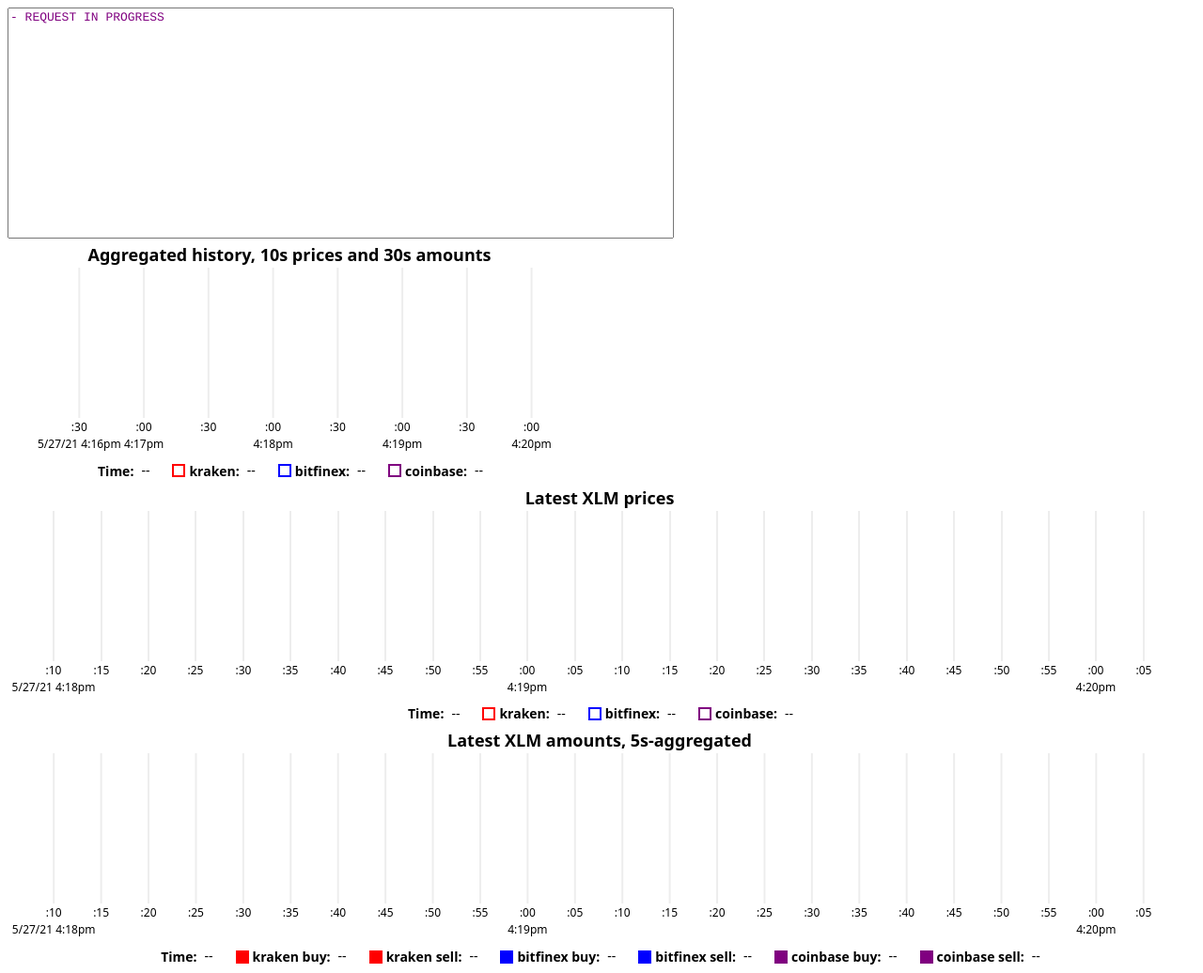
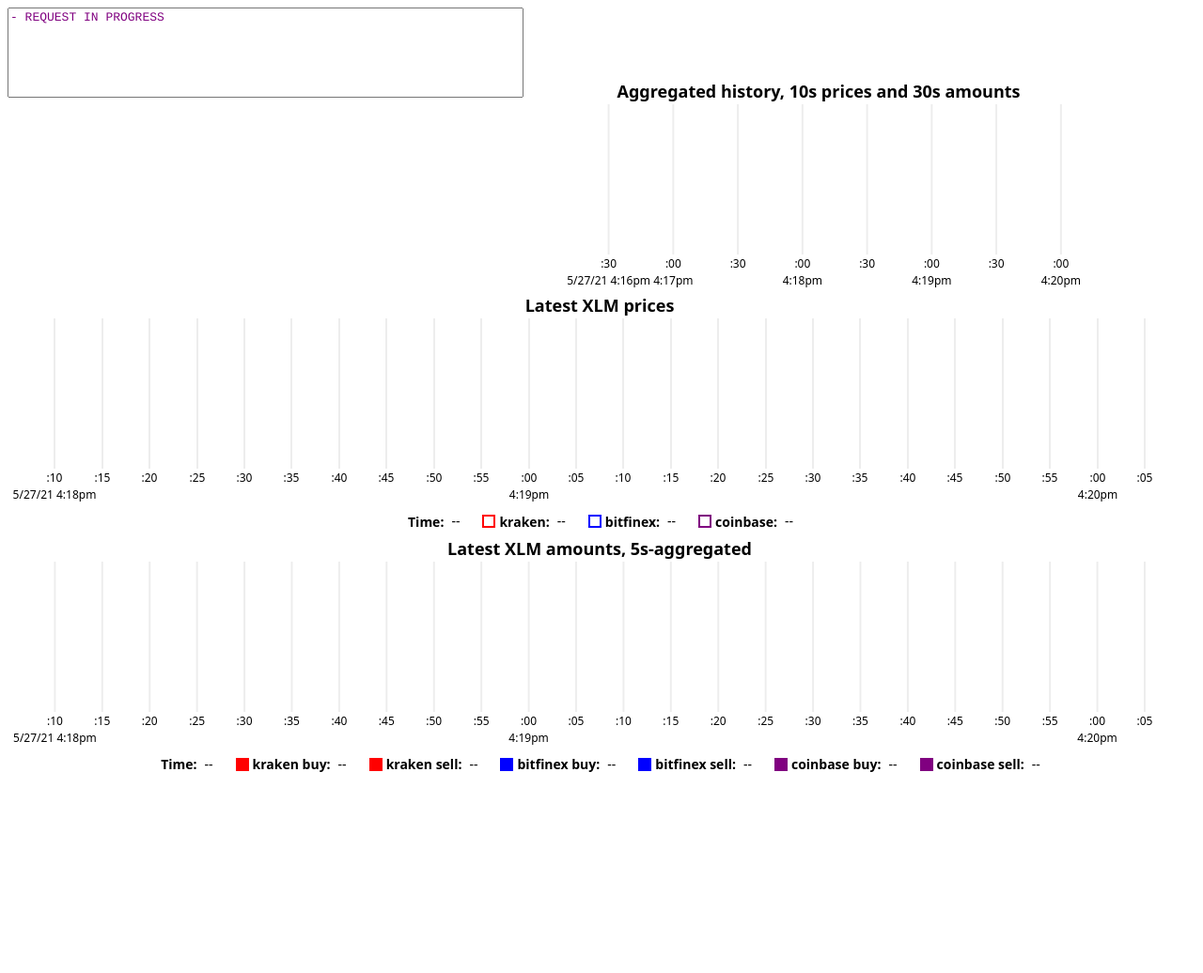
Before and after one commit to amissine/pmc, a plain HTML site: page sandbox.html in a window 1280 px wide. Shown: the whole page at 94% size. After the commit the page ends 837 px from the top, so only its background shows below. Drawn offline with Linux system fonts and the light colour scheme; no server answers.

Commit message:
Add opts3.js

```diff
--- /dev/null
+++ b/opts3.js
@@ -0,0 +1,99 @@
+const opts3 = {
+  title: "Aggregated history, 10s prices and 30s amounts",
+  width: 600,
+  height: window.innerHeight  / 4,
+  pxAlign: 0,
+  ms: 1,
+  cursor: { drag: { x: true, y: true } },
+  pxSnap: false,
+  plugins: [
+    bsPlugin(),
+    labelPlugin(),
+    ohlcPlugin()
+  ],
+  scales: {
+    x: {},
+    vol: {},
+  },
+  axes: [
+    {}, // time
+    {}, // price
+    {  // amount
+      side: 1, scale: 'vol', grid: {show: false}
+    }
+  ],
+  series: [ // {{{1
+    { label: 'time', value: (u, v) => v },
+    { label: 'kraken buy', scale: 'vol' },
+    { label: 'kraken sell', scale: 'vol' },
+    { label: 'bitfinex buy', scale: 'vol' },
+    { label: 'bitfinex sell', scale: 'vol' },
+    { label: 'coinbase buy', scale: 'vol' },
+    { label: 'coinbase sell', scale: 'vol' },
+    { label: 'kraken o', value: (u, v) => v },
+    { label: 'kraken h', value: (u, v) => v },
+    { label: 'kraken l', value: (u, v) => v },
+    { label: 'kraken c', value: (u, v) => v },
+    { label: 'bitfinex o', value: (u, v) => v },
+    { label: 'bitfinex h', value: (u, v) => v },
+    { label: 'bitfinex l', value: (u, v) => v },
+    { label: 'bitfinex c', value: (u, v) => v },
+    { label: 'coinbase o', value: (u, v) => v },
+    { label: 'coinbase h', value: (u, v) => v },
+    { label: 'coinbase l', value: (u, v) => v },
+    { label: 'coinbase c', value: (u, v) => v },
+  ], // }}}1
+};
+
+function bsPlugin () { // {{{1
+
+  function bsDraw (u) {
+    if (u.data[0].length > 0) {
+      return;
+    }
+  }
+
+  return {
+    opts: (u, opts) => {
+      uPlot.assign(opts, { cursor: { points: { show: false } } })
+      opts.series.forEach(series => {
+        series.paths = () => null;
+        series.points = { show: false };
+      })
+    },
+    hooks: { draw: bsDraw }
+  };
+}
+
+function labelPlugin () { // {{{1
+  let legendEl
+
+  function init (u, opts) {
+    legendEl = u.root.querySelector('.u-legend')
+    legendEl.classList.remove('u-inline')
+    uPlot.assign(legendEl.style, { display: 'none' })
+  }
+
+  function update (u) {
+  }
+
+  return {
+    hooks: {
+      init: init,
+      setCursor: update
+    }
+  };
+}
+
+function ohlcPlugin () { // {{{1
+
+  function ohlcDraw (u) {
+    if (u.data[0].length > 0) {
+      return;
+    }
+  }
+
+  return {
+    hooks: { draw: ohlcDraw }
+  };
+}
--- a/sandbox.css
+++ b/sandbox.css
@@ -4,6 +4,7 @@
 }
 
 textarea.event-log {
+  box-sizing: border-box;
   color: purple;
   display: inline-block;
   resize: none;
--- a/sandbox.html
+++ b/sandbox.html
@@ -10,9 +10,10 @@
   <body>
     <script src="./uplot/uPlot.iife.js"></script>
     <div id="charts">
-      <textarea readonly class="event-log" rows='16' cols='86'></textarea>
+      <textarea readonly class="event-log" rows='6' cols='66'></textarea>
     </div>
     <script src='./classes.js'></script>
+    <script src='./opts3.js'></script>
     <script src='./uplot.js'></script>
     <script src='./sandbox.js'></script>
   </body>
--- a/uplot.js
+++ b/uplot.js
@@ -169,42 +169,7 @@ const opts2 = { // {{{1
   ], // }}}2
 };
 
-const opts3 = { // {{{1
-  title: "Aggregated history, 10s prices and 30s amounts",
-  width: 600,
-  height: window.innerHeight  / 4,
-  pxAlign: 0,
-  ms: 1,
-  cursor: { drag: { x: true, y: true } },
-  pxSnap: false,
-  series: // {{{2
-  [
-    {},
-    {
-      stroke: "red",
-      label: 'kraken',
-      paths: uPlot.paths.linear(),
-      pxAlign: 0,
-      points: { show: true }
-    },
-    {
-      stroke: "blue",
-      label: 'bitfinex',
-      paths: uPlot.paths.spline(),
-      pxAlign: 0,
-      points: { show: true }
-    },
-    {
-      stroke: "purple",
-      label: 'coinbase',
-      paths: uPlot.paths.bars({ align: 1 }),
-      pxAlign: 0,
-      points: { show: true }
-    },
-  ], // }}}2
-};
-
-let u3 = new uPlot(opts3, data, document.getElementById('charts')); // {{{1
+let u3 = new uPlot(opts3, dagg1030, document.getElementById('charts')); // {{{1
 
 let u1 = new uPlot(opts1, data, document.getElementById('charts')); // {{{1
 
@@ -219,7 +184,7 @@ function update()
 
   u1.setData(data);
   u2.setData(d);
-  u3.setData(data);
+  u3.setData(dagg1030);
   u1.setScale('x', scale);
   u2.setScale('x', scale);
   u3.setScale('x', scale3);
```
